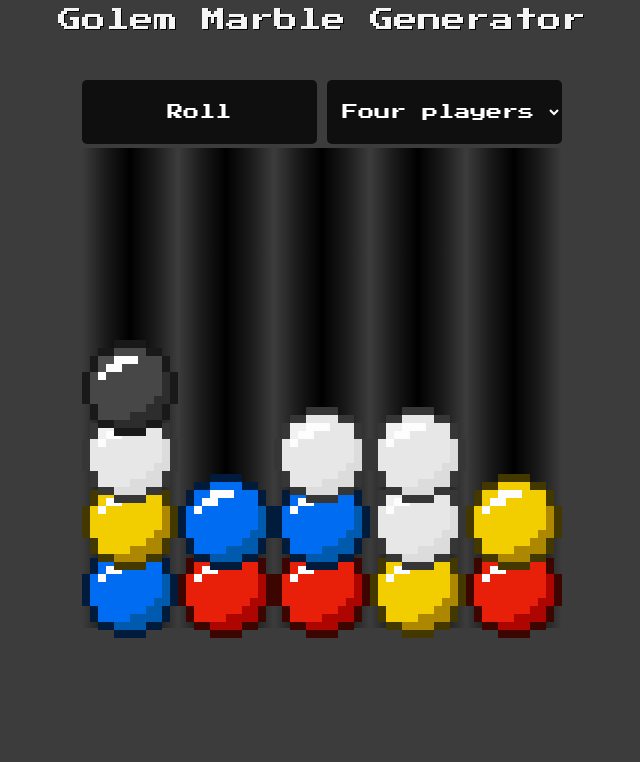
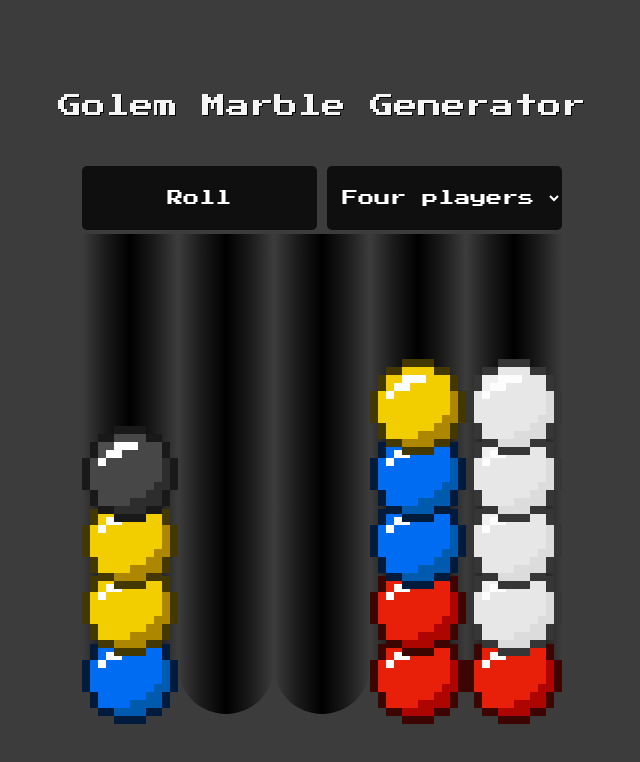
Before and after one commit to jakubwalawender/golem-marble-generator, a React (Create React App) app: page / in a window 1280 px wide. Shown: the top 762 px of the page, without its empty margins (318-958 px from the left). Built offline with nearby package versions, Linux system fonts and the light colour scheme.

Commit message:
use reducer and iterative key to force fresh marble rerender

```diff
--- a/src/components/Marble.jsx
+++ b/src/components/Marble.jsx
@@ -5,9 +5,7 @@ export const Marble = ({ color, position }) => {
   const [top, setTop] = useState(0);
 
   useEffect(() => {
-    setTimeout(() => {
-      setTop(`${82 - 14 * position}%`);
-    }, 10);
+    setTop(`${82 - 14 * position}%`);
   }, [position]);
 
   return (
--- a/src/components/Synagogue.jsx
+++ b/src/components/Synagogue.jsx
@@ -1,45 +1,45 @@
-import React, { useState, useEffect } from "react";
+import React, { useReducer } from "react";
 
 import { Marble } from "./Marble";
 import { playerCounts } from "../playerCountOptions";
-import { clear, roll } from "./helpers";
+import { ACTION, roll, rollReducer } from "./helpers";
 
 export const Synagogue = () => {
-  const [synagogue, setSynagogue] = useState([]);
-  const [currentValue, setCurrentValue] = useState("4");
-
-  const handleRoll = () => {
-    setSynagogue(clear(currentValue));
-    setTimeout(() => {
-      setSynagogue(roll(currentValue));
-    }, 50);
-  };
-
-  useEffect(() => {
-    handleRoll();
-  }, [currentValue]);
+  const [{ tracks, key, playersCount }, dispach] = useReducer(rollReducer, {
+    tracks: roll(4),
+    key: 0,
+    playersCount: 4,
+  });
 
   return (
     <div>
       <div className="menu">
-        <button onClick={handleRoll} className="roll-button">
+        <button
+          onClick={() => dispach({ action: ACTION.ROLL })}
+          className="roll-button"
+        >
           Roll
         </button>
         <select
           className="players-select"
-          value={currentValue}
-          onChange={(e) => setCurrentValue(e.target.value)}
+          value={playersCount}
+          onChange={(e) => {
+            const newValue = e.target.value;
+            dispach({
+              action: ACTION.CHANGE_PLAYERS,
+              playersCount: newValue,
+            });
+          }}
         >
           {Object.entries(playerCounts).map(([playersCount, { display }]) => {
             return <option value={playersCount}>{display}</option>;
           })}
         </select>
       </div>
-
       <div className="synagogue">
-        {synagogue.map((column, id) => {
+        {tracks.map((column, id) => {
           return (
-            <div key={id} className="track">
+            <div key={`${id}-${key}`} className="track">
               {column.map(({ color, id }, position) => {
                 return (
                   <Marble key={id} color={color} position={position}></Marble>
--- a/src/components/helpers.js
+++ b/src/components/helpers.js
@@ -1,4 +1,9 @@
 import { playerCounts } from "../playerCountOptions";
+
+export const ACTION = {
+  CHANGE_PLAYERS: "changePlayers",
+  ROLL: "roll",
+};
 
 export const roll = (playersCount) => {
   const options = playerCounts[playersCount];
@@ -18,7 +23,20 @@ export const roll = (playersCount) => {
   return synagogue;
 };
 
-export const clear = (playersCount) => {
-  const options = playerCounts[playersCount];
-  return Array.from(new Array(Number(options.pathsCount)).fill().map(() => []));
+export const rollReducer = (current, { action, playersCount }) => {
+  switch (action) {
+    case ACTION.ROLL:
+      return {
+        ...current,
+        key: current.key + 1,
+        tracks: roll(current.playersCount),
+      };
+    case ACTION.CHANGE_PLAYERS:
+      return {
+        key: current.key + 1,
+        playersCount,
+        tracks: roll(playersCount),
+      };
+    default:
+  }
 };
--- a/src/styles.scss
+++ b/src/styles.scss
@@ -18,6 +18,7 @@ $marble_width: $track_width;
   width: $track_width;
   height: $track_height;
   position: relative;
+  border-radius: 0% 0% 9999px 9999px;
 }
 
 .synagogue {
@@ -60,7 +61,10 @@ $marble_width: $track_width;
 
 .holder {
   width: 100vw;
-  height: 95vh;
+  height: 100vh;
+  display: flex;
+  flex-direction: column;
+  justify-content: center;
 }
 .roll-button {
   background-color: #0f0f0f;
```
